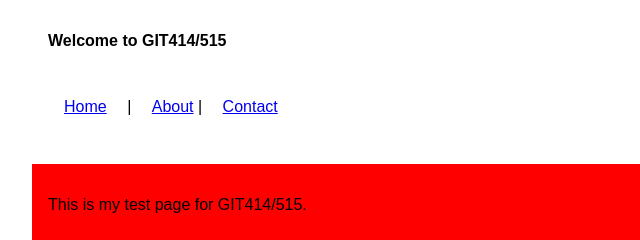
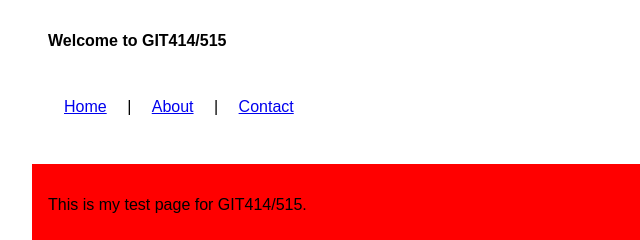
Before and after one commit to divercl/GIT414, a plain HTML site: page index.html in a window 1280 px wide. Shown: the top 240 px of the page, 158-798 px from the left. Drawn offline with Linux system fonts and the light colour scheme.

Commit message:
Update index.html

```diff
--- a/index.html
+++ b/index.html
@@ -10,7 +10,7 @@
         <p><b>Welcome to GIT414/515</b></p>
 
         <nav>
-            <p><a href="index.html" style="padding-right: 1rem;">Home</a> | <a href="about.html" style="padding-left: 1rem;" style="padding-right: 1rem;">About</a> | <a href="contact.html" style="padding-left: 1rem;">Contact</a></p>
+            <p><a href="index.html" style="padding-right: 1rem;">Home</a> | <a href="about.html" style="padding-left: 1rem; padding-right: 1rem;">About</a> | <a href="contact.html" style="padding-left: 1rem; padding-right: 1rem;">Contact</a></p>
         </nav>
     </header>
 
```
